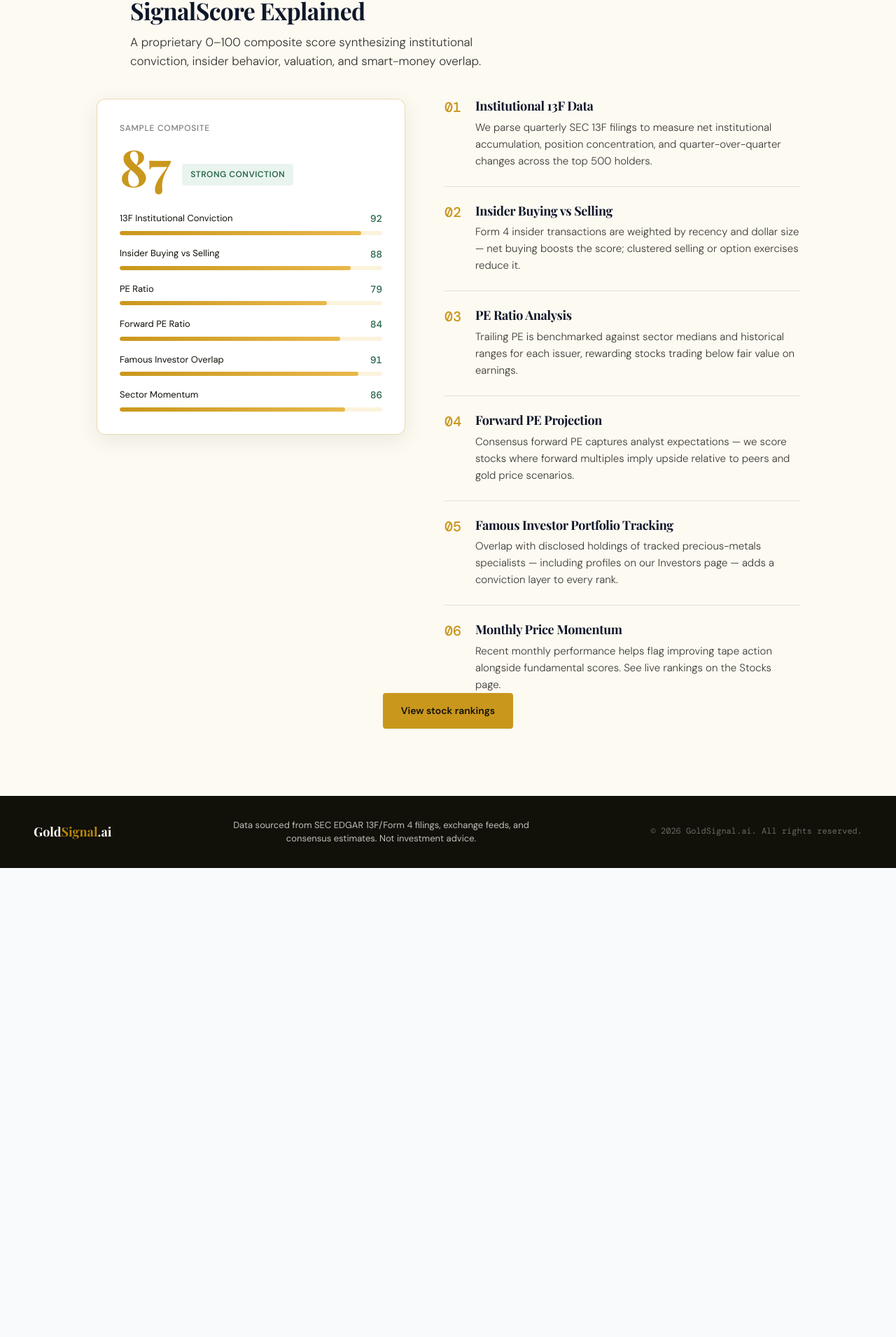
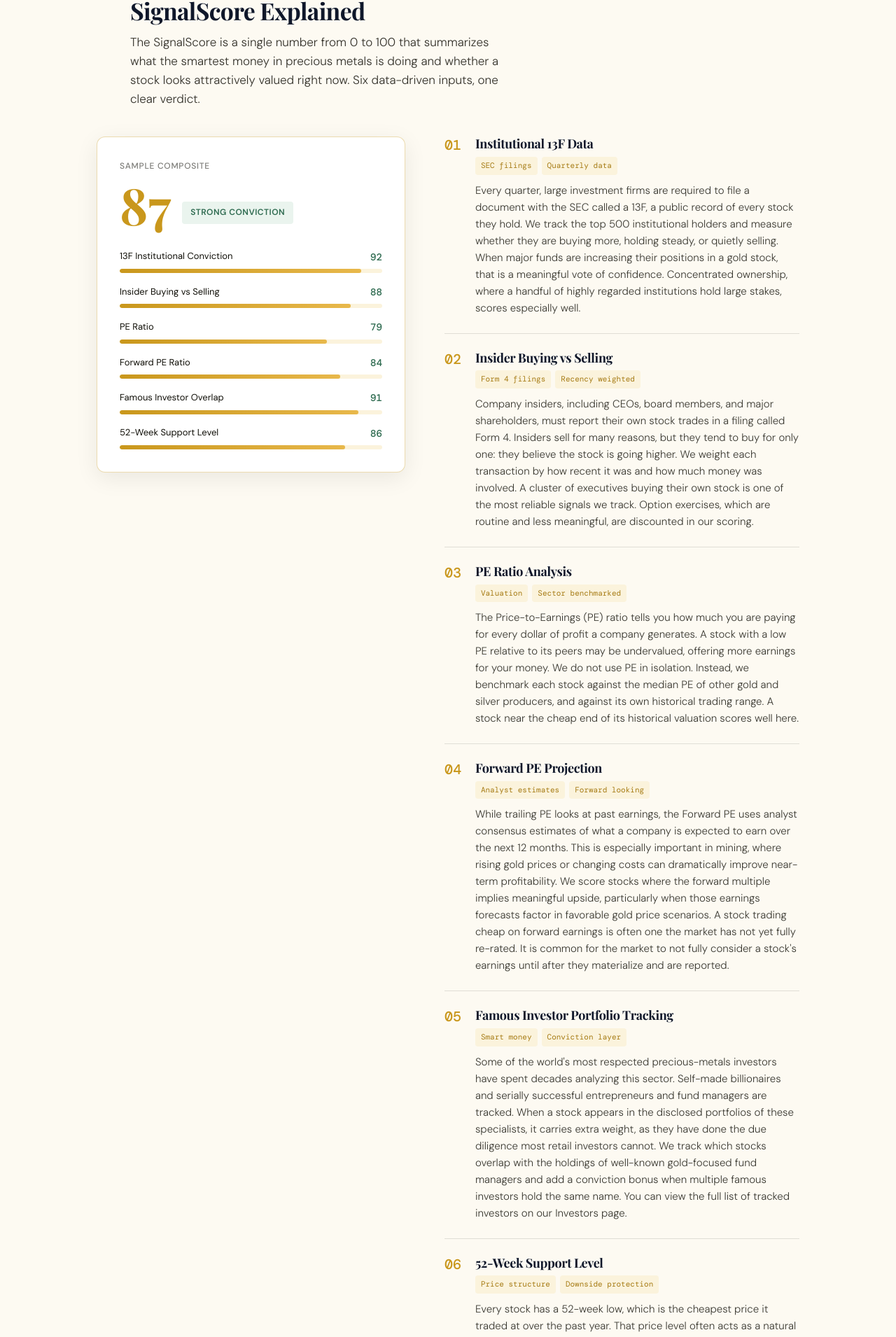
Before and after one commit to jonbinder/gold-signal, a Next.js app: page /signalscore in a window 1280 px wide. Shown: the part 174-2084 px from the top of the page at 70% size. Before the commit the page ends 1414 px from the top, so only its background shows below. Built offline with nearby package versions, Linux system fonts and the light colour scheme; a web font is replaced by a local one.

Commit message:
content: refresh SignalScore page copy and metrics
Update hero subtitle, replace all six component descriptions with tags, rename the sixth input to 52-Week Support Level, and remove em dashes from page content.

```diff
--- a/src/app/(main)/signalscore/page.tsx
+++ b/src/app/(main)/signalscore/page.tsx
@@ -2,10 +2,109 @@
 import Link from "next/link";
 
 export const metadata: Metadata = {
-  title: "SignalScore — GoldSignal.ai",
+  title: "SignalScore, GoldSignal.ai",
   description:
     "How GoldSignal.ai calculates the 0–100 SignalScore for gold and silver stocks using 13F, insider, and valuation data.",
 };
+
+const METRICS = [
+  {
+    num: "01",
+    title: "Institutional 13F Data",
+    tags: ["SEC filings", "Quarterly data"],
+    desc: (
+      <>
+        Every quarter, large investment firms are required to file a document with the SEC called a
+        13F, a public record of every stock they hold. We track the top 500 institutional holders
+        and measure whether they are buying more, holding steady, or quietly selling. When major
+        funds are increasing their positions in a gold stock, that is a meaningful vote of
+        confidence. Concentrated ownership, where a handful of highly regarded institutions hold
+        large stakes, scores especially well.
+      </>
+    ),
+  },
+  {
+    num: "02",
+    title: "Insider Buying vs Selling",
+    tags: ["Form 4 filings", "Recency weighted"],
+    desc: (
+      <>
+        Company insiders, including CEOs, board members, and major shareholders, must report their
+        own stock trades in a filing called Form 4. Insiders sell for many reasons, but they tend
+        to buy for only one: they believe the stock is going higher. We weight each transaction by
+        how recent it was and how much money was involved. A cluster of executives buying their own
+        stock is one of the most reliable signals we track. Option exercises, which are routine and
+        less meaningful, are discounted in our scoring.
+      </>
+    ),
+  },
+  {
+    num: "03",
+    title: "PE Ratio Analysis",
+    tags: ["Valuation", "Sector benchmarked"],
+    desc: (
+      <>
+        The Price-to-Earnings (PE) ratio tells you how much you are paying for every dollar of
+        profit a company generates. A stock with a low PE relative to its peers may be
+        undervalued, offering more earnings for your money. We do not use PE in isolation. Instead,
+        we benchmark each stock against the median PE of other gold and silver producers, and
+        against its own historical trading range. A stock near the cheap end of its historical
+        valuation scores well here.
+      </>
+    ),
+  },
+  {
+    num: "04",
+    title: "Forward PE Projection",
+    tags: ["Analyst estimates", "Forward looking"],
+    desc: (
+      <>
+        While trailing PE looks at past earnings, the Forward PE uses analyst consensus estimates
+        of what a company is expected to earn over the next 12 months. This is especially
+        important in mining, where rising gold prices or changing costs can dramatically improve
+        near-term profitability. We score stocks where the forward multiple implies meaningful
+        upside, particularly when those earnings forecasts factor in favorable gold price
+        scenarios. A stock trading cheap on forward earnings is often one the market has not yet
+        fully re-rated. It is common for the market to not fully consider a stock&apos;s earnings
+        until after they materialize and are reported.
+      </>
+    ),
+  },
+  {
+    num: "05",
+    title: "Famous Investor Portfolio Tracking",
+    tags: ["Smart money", "Conviction layer"],
+    desc: (
+      <>
+        Some of the world&apos;s most respected precious-metals investors have spent decades
+        analyzing this sector. Self-made billionaires and serially successful entrepreneurs and fund
+        managers are tracked. When a stock appears in the disclosed portfolios of these specialists,
+        it carries extra weight, as they have done the due diligence most retail investors cannot.
+        We track which stocks overlap with the holdings of well-known gold-focused fund managers
+        and add a conviction bonus when multiple famous investors hold the same name. You can view
+        the full list of tracked investors on our{" "}
+        <Link href="/investors">Investors</Link> page.
+      </>
+    ),
+  },
+  {
+    num: "06",
+    title: "52-Week Support Level",
+    tags: ["Price structure", "Downside protection"],
+    desc: (
+      <>
+        Every stock has a 52-week low, which is the cheapest price it traded at over the past year.
+        That price level often acts as a natural floor, or support, because buyers who missed the
+        bottom tend to step back in near those prices. A stock trading close to its 52-week low may
+        be near a point where investors historically backstop further declines. We score stocks that
+        are near but not breaking below key support, signaling potential downside protection. Stocks
+        that have already rebounded meaningfully from their lows can also score well, as it may
+        indicate the support level held and momentum is recovering. See live rankings on our{" "}
+        <Link href="/stocks">Stocks</Link> page.
+      </>
+    ),
+  },
+] as const;
 
 export default function SignalScorePage() {
   return (
@@ -14,8 +113,9 @@
         <header className="section-header">
           <h1 className="section-header__title">SignalScore Explained</h1>
           <p className="section-header__sub">
-            A proprietary 0–100 composite score synthesizing institutional conviction, insider
-            behavior, valuation, and smart-money overlap.
+            The SignalScore is a single number from 0 to 100 that summarizes what the smartest money
+            in precious metals is doing and whether a stock looks attractively valued right now. Six
+            data-driven inputs, one clear verdict.
           </p>
         </header>
         <div className="explained__grid">
@@ -62,7 +162,7 @@
                 </span>
               </li>
               <li className="sub-score">
-                <span className="sub-score__label">Sector Momentum</span>
+                <span className="sub-score__label">52-Week Support Level</span>
                 <span className="mono sub-score__value">86</span>
                 <span className="sub-score__bar">
                   <span className="sub-score__fill" style={{ width: "86%" }} />
@@ -71,69 +171,22 @@
             </ul>
           </aside>
           <ol className="explained__metrics">
-            <li className="metric fade-in visible">
-              <span className="metric__num mono">01</span>
-              <div>
-                <h2 className="metric__title">Institutional 13F Data</h2>
-                <p className="metric__desc">
-                  We parse quarterly SEC 13F filings to measure net institutional accumulation,
-                  position concentration, and quarter-over-quarter changes across the top 500
-                  holders.
-                </p>
-              </div>
-            </li>
-            <li className="metric fade-in visible">
-              <span className="metric__num mono">02</span>
-              <div>
-                <h2 className="metric__title">Insider Buying vs Selling</h2>
-                <p className="metric__desc">
-                  Form 4 insider transactions are weighted by recency and dollar size — net buying
-                  boosts the score; clustered selling or option exercises reduce it.
-                </p>
-              </div>
-            </li>
-            <li className="metric fade-in visible">
-              <span className="metric__num mono">03</span>
-              <div>
-                <h2 className="metric__title">PE Ratio Analysis</h2>
-                <p className="metric__desc">
-                  Trailing PE is benchmarked against sector medians and historical ranges for each
-                  issuer, rewarding stocks trading below fair value on earnings.
-                </p>
-              </div>
-            </li>
-            <li className="metric fade-in visible">
-              <span className="metric__num mono">04</span>
-              <div>
-                <h2 className="metric__title">Forward PE Projection</h2>
-                <p className="metric__desc">
-                  Consensus forward PE captures analyst expectations — we score stocks where forward
-                  multiples imply upside relative to peers and gold price scenarios.
-                </p>
-              </div>
-            </li>
-            <li className="metric fade-in visible">
-              <span className="metric__num mono">05</span>
-              <div>
-                <h2 className="metric__title">Famous Investor Portfolio Tracking</h2>
-                <p className="metric__desc">
-                  Overlap with disclosed holdings of tracked precious-metals specialists — including
-                  profiles on our{" "}
-                  <Link href="/investors">Investors</Link> page — adds a conviction layer to every
-                  rank.
-                </p>
-              </div>
-            </li>
-            <li className="metric fade-in visible">
-              <span className="metric__num mono">06</span>
-              <div>
-                <h2 className="metric__title">Monthly Price Momentum</h2>
-                <p className="metric__desc">
-                  Recent monthly performance helps flag improving tape action alongside fundamental
-                  scores. See live rankings on the <Link href="/stocks">Stocks</Link> page.
-                </p>
-              </div>
-            </li>
+            {METRICS.map((metric) => (
+              <li key={metric.num} className="metric fade-in visible">
+                <span className="metric__num mono">{metric.num}</span>
+                <div>
+                  <h2 className="metric__title">{metric.title}</h2>
+                  <div className="metric__tags">
+                    {metric.tags.map((tag) => (
+                      <span key={tag} className="pill">
+                        {tag}
+                      </span>
+                    ))}
+                  </div>
+                  <p className="metric__desc">{metric.desc}</p>
+                </div>
+              </li>
+            ))}
           </ol>
         </div>
         <p className="explained__back">
--- a/src/app/globals.css
+++ b/src/app/globals.css
@@ -1214,6 +1214,13 @@
   margin-bottom: 8px;
 }
 
+.metric__tags {
+  display: flex;
+  flex-wrap: wrap;
+  gap: 6px;
+  margin-bottom: 10px;
+}
+
 .metric__desc {
   font-size: 15px;
   font-weight: 300;
```
